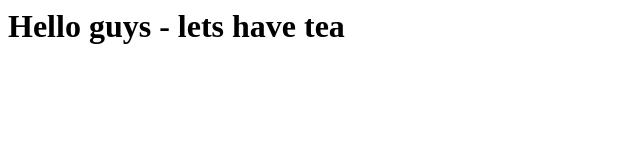
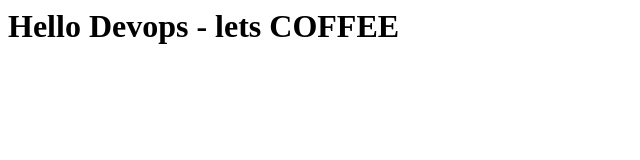
Before and after one commit to pdvishwa/Devops, a plain HTML site: page vishwa.html in a window 1280 px wide. Shown: the whole page, without its empty margins (0-640 px from the left). Drawn offline with Linux system fonts and the light colour scheme.

Commit message:
Version2

```diff
--- a/vishwa.html
+++ b/vishwa.html
@@ -3,7 +3,7 @@
 <title> devops </title>
 </head>
 <body>
-<h1> Hello guys - lets have tea </hi>
+<h1> Hello Devops - lets COFFEE </hi>
 
 </body>
 </html>
```
